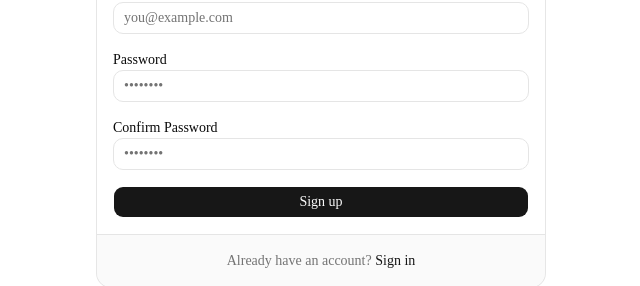
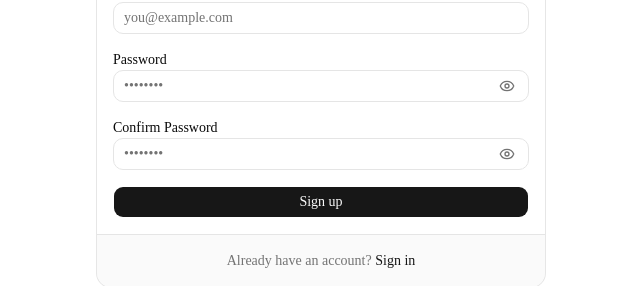
Before and after one commit to investorlogs/investorlogs-official-site, a Next.js app: page /auth/signup in a window 1280 px wide. Shown: the part 346-632 px from the top of the page, without its empty margins (319-959 px from the left). Built offline with nearby package versions, Linux system fonts and the light colour scheme.

Commit message:
feat(auth): add permanent show/hide password toggle on login, signup, reset

```diff
--- a/src/app/auth/login/page.tsx
+++ b/src/app/auth/login/page.tsx
@@ -9,6 +9,7 @@ import { useForm } from "react-hook-form"
 
 import { Button } from "@/components/ui/button"
 import { Input } from "@/components/ui/input"
+import { PasswordInput } from "@/components/ui/password-input"
 import { Card, CardContent, CardDescription, CardFooter, CardHeader, CardTitle } from "@/components/ui/card"
 import { Alert, AlertDescription } from "@/components/ui/alert"
 import { Skeleton } from "@/components/ui/skeleton"
@@ -125,9 +126,8 @@ function LoginForm() {
               <label htmlFor="password" className="text-sm font-medium">
                 Password
               </label>
-              <Input
+              <PasswordInput
                 id="password"
-                type="password"
                 placeholder="••••••••"
                 {...register("password")}
                 disabled={isLoading}
--- a/src/app/auth/reset-password/page.tsx
+++ b/src/app/auth/reset-password/page.tsx
@@ -6,7 +6,7 @@ import Link from "next/link"
 import { zodResolver } from "@hookform/resolvers/zod"
 import { useForm } from "react-hook-form"
 import { Button } from "@/components/ui/button"
-import { Input } from "@/components/ui/input"
+import { PasswordInput } from "@/components/ui/password-input"
 import { Card, CardContent, CardDescription, CardFooter, CardHeader, CardTitle } from "@/components/ui/card"
 import { Alert, AlertDescription } from "@/components/ui/alert"
 import { Skeleton } from "@/components/ui/skeleton"
@@ -91,9 +91,8 @@ function ResetPasswordForm() {
               <label htmlFor="password" className="text-sm font-medium">
                 New password
               </label>
-              <Input
+              <PasswordInput
                 id="password"
-                type="password"
                 placeholder="••••••••"
                 {...register("password")}
                 disabled={isLoading}
@@ -106,9 +105,8 @@ function ResetPasswordForm() {
               <label htmlFor="confirmPassword" className="text-sm font-medium">
                 Confirm password
               </label>
-              <Input
+              <PasswordInput
                 id="confirmPassword"
-                type="password"
                 placeholder="••••••••"
                 {...register("confirmPassword")}
                 disabled={isLoading}
--- a/src/app/auth/signup/page.tsx
+++ b/src/app/auth/signup/page.tsx
@@ -8,6 +8,7 @@ import { useForm } from "react-hook-form"
 
 import { Button } from "@/components/ui/button"
 import { Input } from "@/components/ui/input"
+import { PasswordInput } from "@/components/ui/password-input"
 import { Card, CardContent, CardDescription, CardFooter, CardHeader, CardTitle } from "@/components/ui/card"
 import { Alert, AlertDescription } from "@/components/ui/alert"
 import { signupSchema, type SignupInput } from "@/lib/validations/auth"
@@ -111,10 +112,10 @@ export default function SignupPage() {
               <label htmlFor="password" className="text-sm font-medium">
                 Password
               </label>
-              <Input
+              <PasswordInput
                 id="password"
-                type="password"
                 placeholder="••••••••"
+                autoComplete="new-password"
                 {...register("password")}
                 disabled={isLoading}
               />
@@ -127,10 +128,10 @@ export default function SignupPage() {
               <label htmlFor="confirmPassword" className="text-sm font-medium">
                 Confirm Password
               </label>
-              <Input
+              <PasswordInput
                 id="confirmPassword"
-                type="password"
                 placeholder="••••••••"
+                autoComplete="new-password"
                 {...register("confirmPassword")}
                 disabled={isLoading}
               />
--- /dev/null
+++ b/src/components/ui/password-input.tsx
@@ -0,0 +1,44 @@
+"use client"
+
+import * as React from "react"
+import { Eye, EyeOff } from "lucide-react"
+import { Input } from "@/components/ui/input"
+import { cn } from "cn"
+
+interface PasswordInputProps extends React.ComponentProps<"input"> {
+  wrapperClassName?: string
+}
+
+/**
+ * Password field with a permanent show/hide toggle.
+ *
+ * The eye button sits inside the input (right side), flips `type` between
+ * `password` and `text`, and never submits the form (`type="button"` +
+ * `tabIndex={-1}` so it stays out of the keyboard tab order).
+ */
+function PasswordInput({ wrapperClassName, className, ...props }: PasswordInputProps) {
+  const [visible, setVisible] = React.useState(false)
+
+  return (
+    <div className={cn("relative", wrapperClassName)}>
+      <Input
+        type={visible ? "text" : "password"}
+        className={cn("pr-10", className)}
+        autoComplete={props.autoComplete ?? "current-password"}
+        {...props}
+      />
+      <button
+        type="button"
+        tabIndex={-1}
+        onClick={() => setVisible((v) => !v)}
+        aria-label={visible ? "Hide password" : "Show password"}
+        title={visible ? "Hide password" : "Show password"}
+        className="absolute right-2.5 top-1/2 -translate-y-1/2 rounded p-1 text-muted-foreground transition-colors hover:text-foreground focus-visible:outline-none focus-visible:ring-2 focus-visible:ring-ring"
+      >
+        {visible ? <EyeOff className="h-4 w-4" /> : <Eye className="h-4 w-4" />}
+      </button>
+    </div>
+  )
+}
+
+export { PasswordInput }
```
